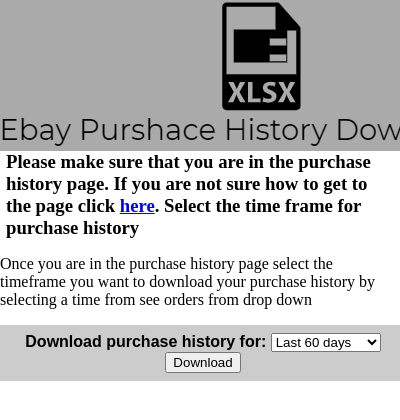
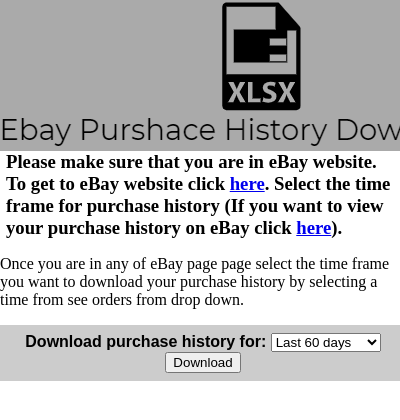
Before and after one commit to Greensahil/EbayHistoryChromeExtension, a browser extension: page Ebay_PurchaseHistory_Downloader/popup.html in a window 400 px wide. Shown: the top 420 px of the page. Drawn offline with Linux system fonts and the light colour scheme.

Commit message:
change description of how to use the extension in popup

```diff
--- a/Ebay_PurchaseHistory_Downloader/popup.html
+++ b/Ebay_PurchaseHistory_Downloader/popup.html
@@ -38,11 +38,13 @@
       <div class="jumbotron">
          <img src="/icon.png" style="width: auto;height: 80%;">
       </div>
-      <h3 style="margin: 0 auto;">Please make sure that you are in the purchase history page.
-         If you are not sure how to get to the page click <a href="https://www.ebay.com/myb/PurchaseHistory" target="_blank">here</a>.
+      <h3 style="margin: 0 auto;">Please make sure that you are in eBay website.
+         To get to eBay website click <a href="https://www.ebay.com/" target="_blank">here</a>.
          Select the time frame for purchase history
+         (If you want to view your purchase history on eBay click <a href="https://www.ebay.com/myb/PurchaseHistory" target="_blank">here</a>).
       </h3>
-      <p>Once you are in the purchase history page select the timeframe you want to download your purchase history by selecting a time from see orders from drop down</p>
+
+      <p>Once you are in any of eBay page page select the time frame you want to download your purchase history by selecting a time from see orders from drop down.</p>
       <div style="margin: 0 auto;" class="infoSection">Download purchase history for:
        <select id="dateFilterForDownload">
             <option value="LAST_60_DAYS">Last 60 days</option>
```
